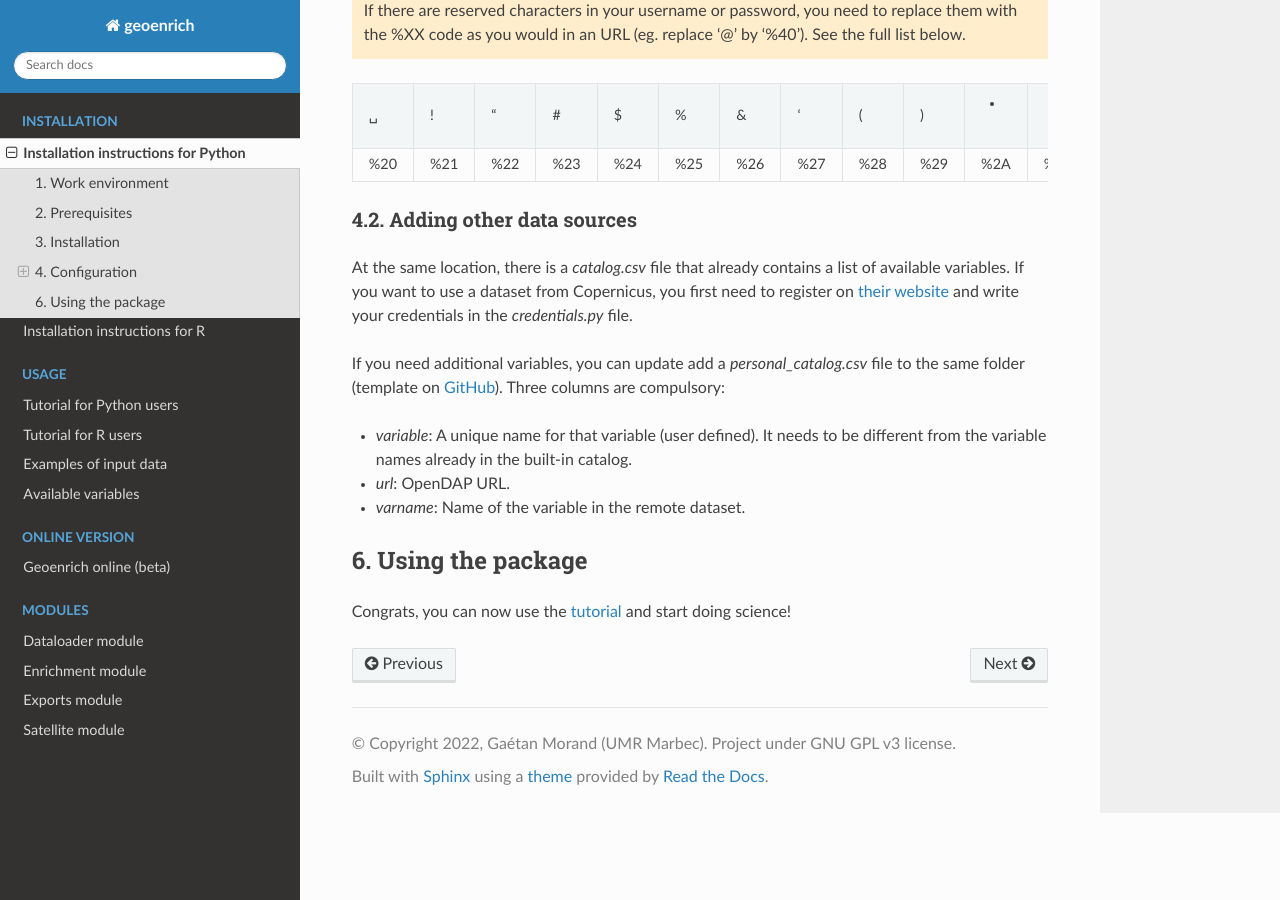
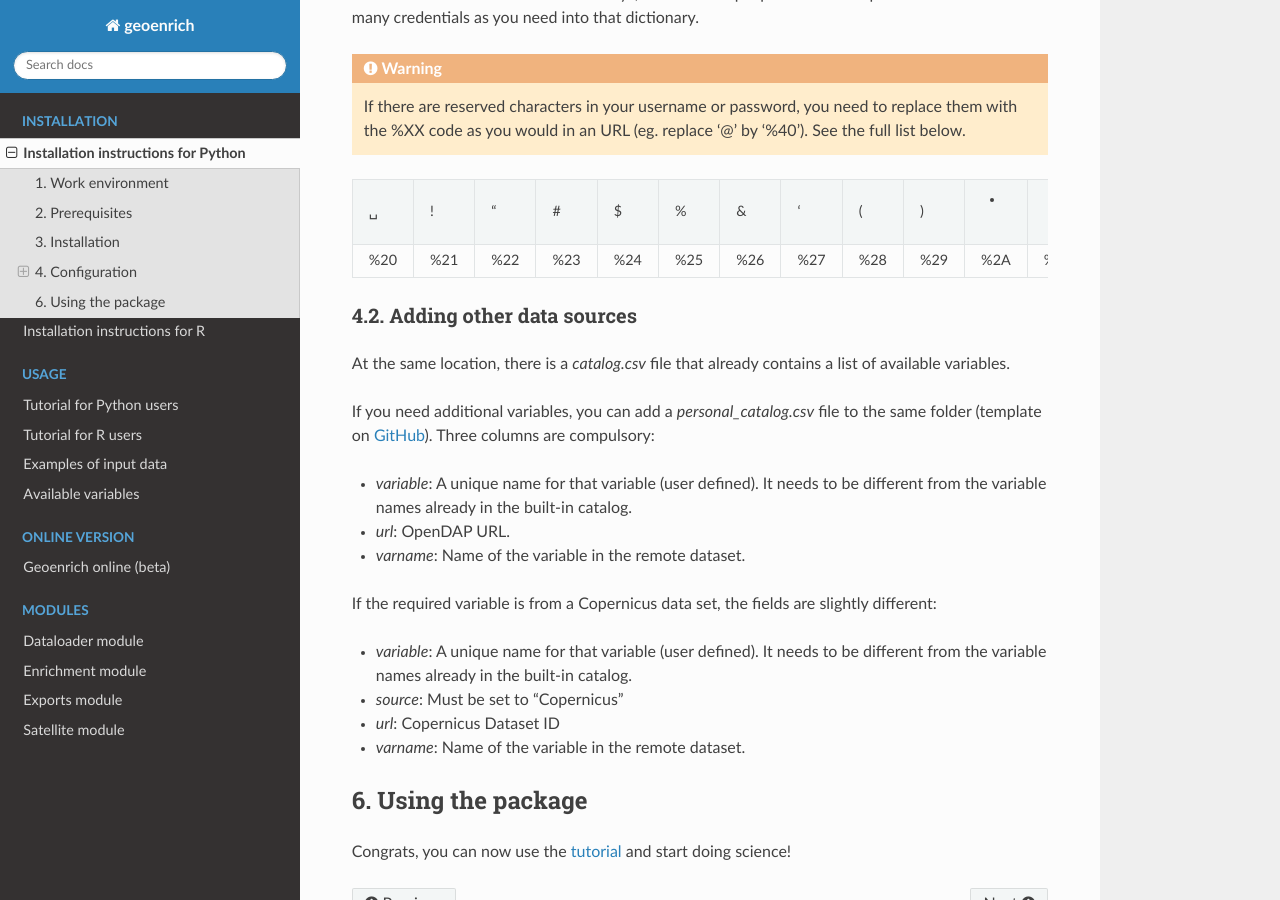
Before and after one commit to IRDG2OI/geoenrich, a Sphinx documentation site: the page built from docs/source/install.rst, in a window 1280 px wide and 900 px high, scrolled down 1119 px. Built offline with Sphinx 7.4.7 and the Read the Docs theme 2.0.0, drawn with Linux system fonts in a browser that asks for light colours; some of the changed text lies outside the part shown.

Commit message:
Updated variable catalog

```diff
--- a/docs/requirements.txt
+++ b/docs/requirements.txt
@@ -1,7 +1,7 @@
 numpy
 pandas
 geopandas
-netCDF4==1.5.8
+netCDF4
 python-dwca-reader
 tqdm
 opencv-python
@@ -14,3 +14,4 @@ geojson_rewind
 geomet
 nbsphinx
 sphinx_copybutton
+copernicusmarine
--- a/docs/source/conf.py
+++ b/docs/source/conf.py
@@ -25,7 +25,7 @@ copyright = '2022, Gaétan Morand (UMR Marbec). Project under GNU GPL v3 license
 author = 'Gaétan Morand (UMR Marbec)'
 
 # The full version, including alpha/beta/rc tags
-release = '0.5.8'
+release = '0.6'
 
 
 # -- General configuration ---------------------------------------------------
--- a/docs/source/enrichment.rst
+++ b/docs/source/enrichment.rst
@@ -33,6 +33,8 @@ Other functions (for internal use)
 
 .. autofunction:: geoenrich.enrichment.enrich_compute
 
+.. autofunction:: geoenrich.enrichment.enrich_copernicus
+
 .. autofunction:: geoenrich.enrichment.enrich_download
 
 .. autofunction:: geoenrich.enrichment.get_enrichment_id
--- a/docs/source/index.rst
+++ b/docs/source/index.rst
@@ -1,4 +1,4 @@
-geoenrich 0.5.8 documentation
+geoenrich 0.6 documentation
 ==============================
 
 |Read the Docs| |License| |PyPI| |Python versions| |Last commit| |DOI|
@@ -6,7 +6,7 @@ geoenrich 0.5.8 documentation
 
 GeoEnrich provides functionalities to enrich georeferenced events (such as species occurrences) with environmental data from satellites or models. Users can specify a geographic or temporal buffer to include data in the neighbourhood of occurrences into their analyses. Two main outputs are available: a simple summary of the variable in the requested area, or the full data (as a geotiff raster, a png image, or a numpy array).
 
-Sea surface temperature, chlorophyll, and 40 other environmental variables are available natively, and others can easily be added by the user. This package is intended for large numbers of occurrences: local storage is implemented to avoid redundant requests to remote servers.
+Sea surface temperature, chlorophyll, and 40 other environmental variables are available natively, and other sources can easily be added by the user. This package is intended for large numbers of occurrences: local storage is implemented to avoid redundant requests to remote servers.
 
 The package provides functions to retrieve occurrence data directly from GBIF, or open a custom dataset from any source. Arbitrary areas defined by the user can also be enriched.
 
--- a/docs/source/install.rst
+++ b/docs/source/install.rst
@@ -5,13 +5,15 @@ Installation instructions for Python
 1. Work environment
 -------------------
 
-This package was tested on Ubuntu 20.04 with Python 3.8.
+This package was tested on Ubuntu 20.04 with Python 3.8 and on Ubuntu 22.04 with Python 3.10.
 It should work on other operating systems and with other versions of Python 3, but this wasn't tested yet.
 
 2. Prerequisites
 ----------------
 
 Assuming you have Python3 and pip installed. This is automatic in all recent Linux distributions. Otherwise instructions are available here: `Python <https://wiki.python.org/moin/BeginnersGuide/Download>`_ and `pip <https://pip.pypa.io/en/stable/installation/>`_.
+
+If you want to use Copernicus data, you need to install Copernicus Marine API (`instructions <https://help.marine.copernicus.eu/en/articles/7970514-copernicus-marine-toolbox-installation>`_) and set it up with your Copernicus account (`instructions <https://help.marine.copernicus.eu/en/articles/8185007-copernicus-marine-toolbox-credentials-configuration>`_).
 
 
 3. Installation
@@ -53,14 +55,20 @@ There is also a dictionary named *dap_creds* that is intended to store credentia
 4.2. Adding other data sources
 ^^^^^^^^^^^^^^^^^^^^^^^^^^^^^^
 
-At the same location, there is a *catalog.csv* file that already contains a list of available variables. If you want to use a dataset from Copernicus, you first need to register on `their website <https://resources.marine.copernicus.eu/registration-form>`_ and write your credentials in the *credentials.py* file.
+At the same location, there is a *catalog.csv* file that already contains a list of available variables.
 
-If you need additional variables, you can update add a *personal_catalog.csv* file to the same folder (template on `GitHub <https://github.com/morand-g/geoenrich/blob/main/geoenrich/data/personal_catalog.csv>`_). Three columns are compulsory:
+If you need additional variables, you can add a *personal_catalog.csv* file to the same folder (template on `GitHub <https://github.com/morand-g/geoenrich/blob/main/geoenrich/data/personal_catalog.csv>`_). Three columns are compulsory:
 
 - *variable*: A unique name for that variable (user defined). It needs to be different from the variable names already in the built-in catalog.
 - *url*: OpenDAP URL.
 - *varname*: Name of the variable in the remote dataset.
 
+If the required variable is from a Copernicus data set, the fields are slightly different:
+
+- *variable*: A unique name for that variable (user defined). It needs to be different from the variable names already in the built-in catalog.
+- *source*: Must be set to "Copernicus"
+- *url*: Copernicus Dataset ID
+- *varname*: Name of the variable in the remote dataset.
 
 6. Using the package
 --------------------
--- a/docs/source/satellite.rst
+++ b/docs/source/satellite.rst
@@ -16,9 +16,13 @@ Other functions (for internal use)
 
 .. autofunction:: geoenrich.satellite.create_nc_calculated
 
+.. autofunction:: geoenrich.satellite.create_nc_copernicus
+
 .. autofunction:: geoenrich.satellite.ellipsoid_mask
 
 .. autofunction:: geoenrich.satellite.get_metadata
+
+.. autofunction:: geoenrich.satellite.get_metadata_copernicus
 
 .. autofunction:: geoenrich.satellite.get_var_catalog
 
```
Also changed, not shown: docs/source/r-install.rst (+10 -2 lines).
